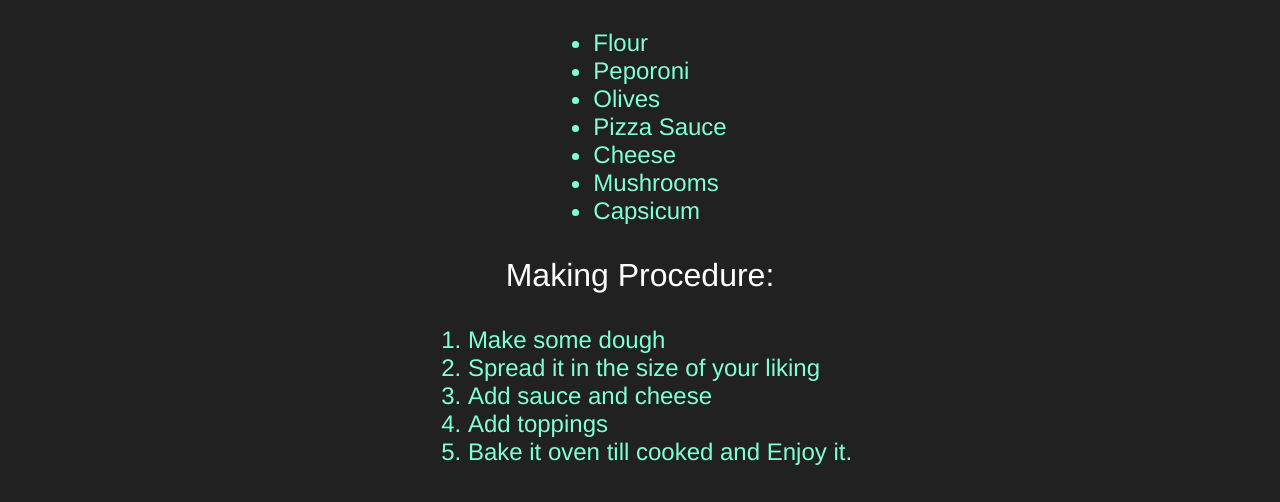
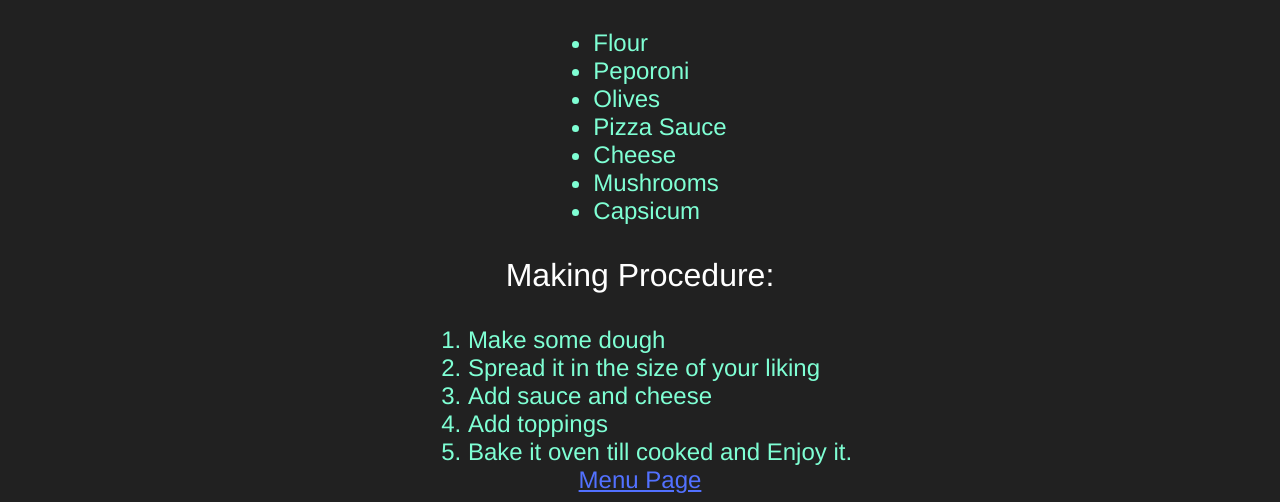
Before and after one commit to appleartic999/The-Odin-Recipes, a plain HTML site: page recipes/pizza.html in a window 1280 px wide. Shown: the part 479-981 px from the top of the page. Before the commit the page ends 953 px from the top, so only its background shows below. Drawn offline with Linux system fonts and the light colour scheme.

Commit message:
Added link to menu page

```diff
--- a/recipes/pizza.html
+++ b/recipes/pizza.html
@@ -29,5 +29,6 @@
         <li>Add toppings</li>
         <li>Bake it oven till cooked and Enjoy it.</li>
     </ol>
+    <a href="../index.html" class="menu">Menu Page</a>
 </body>
 </html>
--- a/style.css
+++ b/style.css
@@ -32,3 +32,9 @@ ul,ol{
 a{
     color: #5271ff;
 }
+a.menu{
+    color: #5271ff;
+    display: block;
+    text-align: center;
+    font-size: 24px;
+}
```
Also changed, not shown: recipes/fried-rice.html (+1 -0 lines), recipes/lasagna.html (+1 -0 lines).
